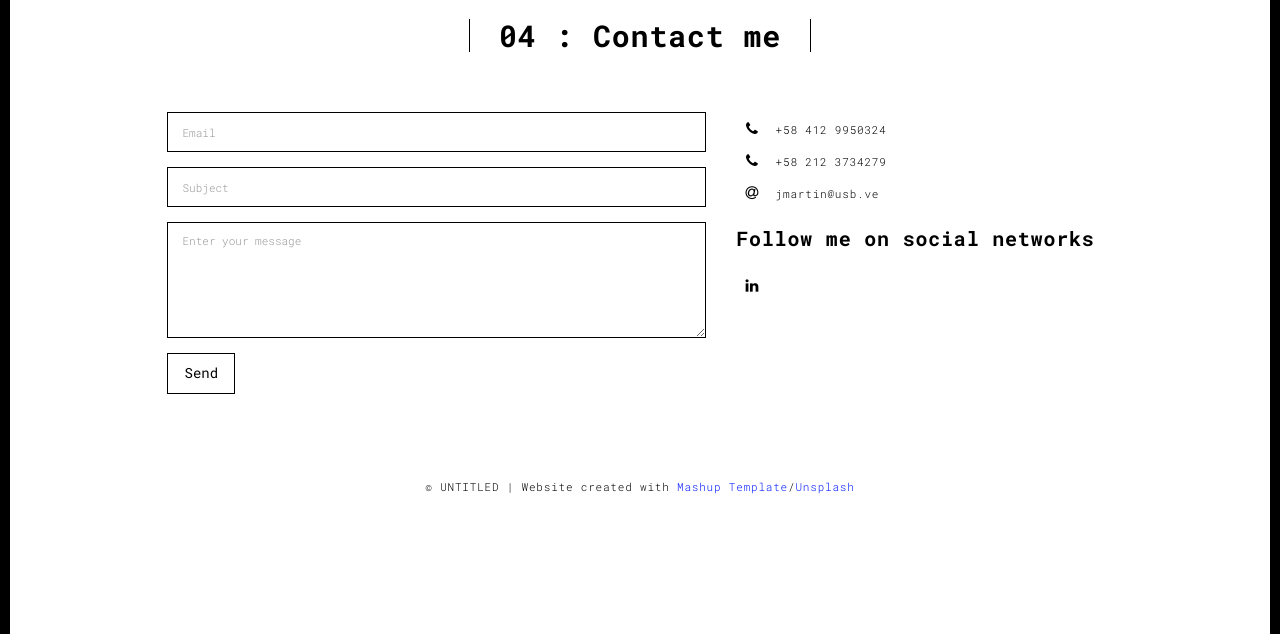
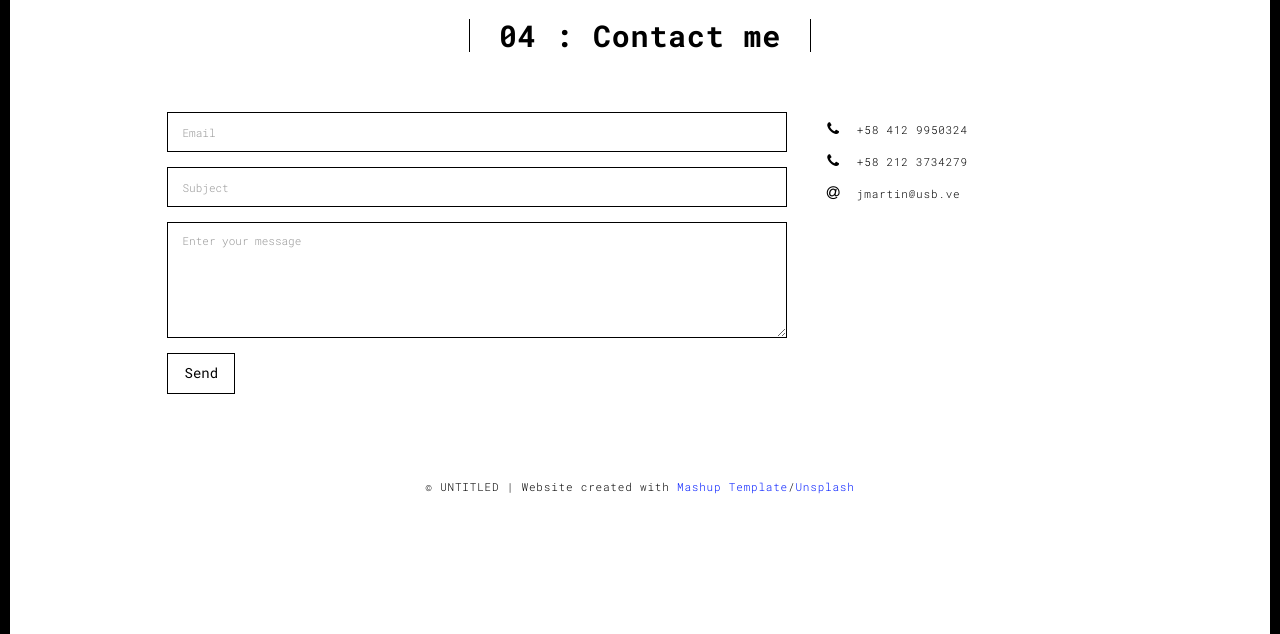
Before and after one commit to josec-martin/portfolio, a Flask app: page /contact.html in a window 1280 px wide. Shown: the part 90-724 px from the top of the page. Run offline with Flask 2, Linux system fonts and the light colour scheme; some libraries are stand-ins or nearby versions.

Commit message:
Black text in input and textarea controls, and no social networks in contact.html

```diff
--- a/templates/contact.html
+++ b/templates/contact.html
@@ -61,19 +61,19 @@
             <div class="col-md-10 col-md-offset-1">
                <form action="submit_form" method="post" class="reveal-content">
                   <div class="row">
-                    <div class="col-md-7">
+                    <div class="col-md-8">
                       <div class="form-group">
-                        <input type="email" name="email" class="form-control" id="email" placeholder="Email">
+                        <input type="email" name="email" class="form-control" id="email" placeholder="Email" style="color:black">
                       </div>
                       <div class="form-group">
-                        <input type="text" name="subject" class="form-control" id="subject" placeholder="Subject">
+                        <input type="text" name="subject" class="form-control" id="subject" placeholder="Subject" style="color:black">
                       </div>
                       <div class="form-group">
-                        <textarea class="form-control" name="message" rows="5" placeholder="Enter your message"></textarea>
+                        <textarea class="form-control" name="message" rows="5" placeholder="Enter your message" style="color:black"></textarea>
                       </div>
                       <button type="submit" class="btn btn-default btn-lg">Send</button>
                     </div>
-                    <div class="col-md-5 address-container">
+                    <div class="col-md-4 address-container">
                       <ul class="list-unstyled">
                         <li>
                           <span class="fa-icon">
@@ -102,18 +102,18 @@
                         </li>
                         -->
                       </ul>
+                      <!--
                       <h3>Follow me on social networks</h3>
-                      <!--
                       <a href="http://www.facebook.com" title="" class="fa-icon">
                         <i class="fa fa-facebook"></i>
                       </a>
                       <a href="http://www.twitter.com" title="" class="fa-icon">
                         <i class="fa fa-twitter"></i>
                       </a>
-                      -->
                       <a href="http://www.linkedin.com" title="" class="fa-icon">
                         <i class="fa fa-linkedin"></i>
                       </a>
+                      -->
 
                     </div>
                   </div>
```
